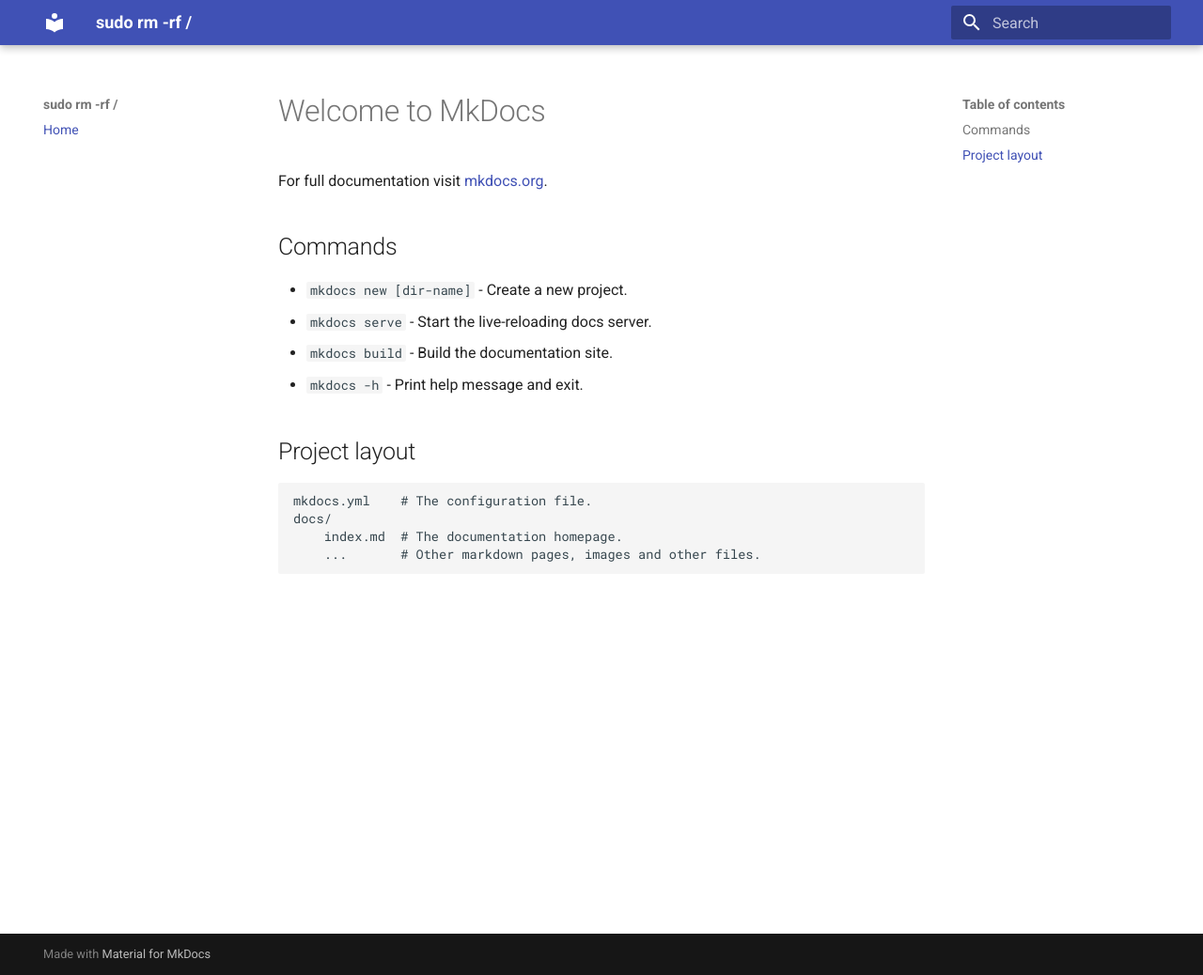
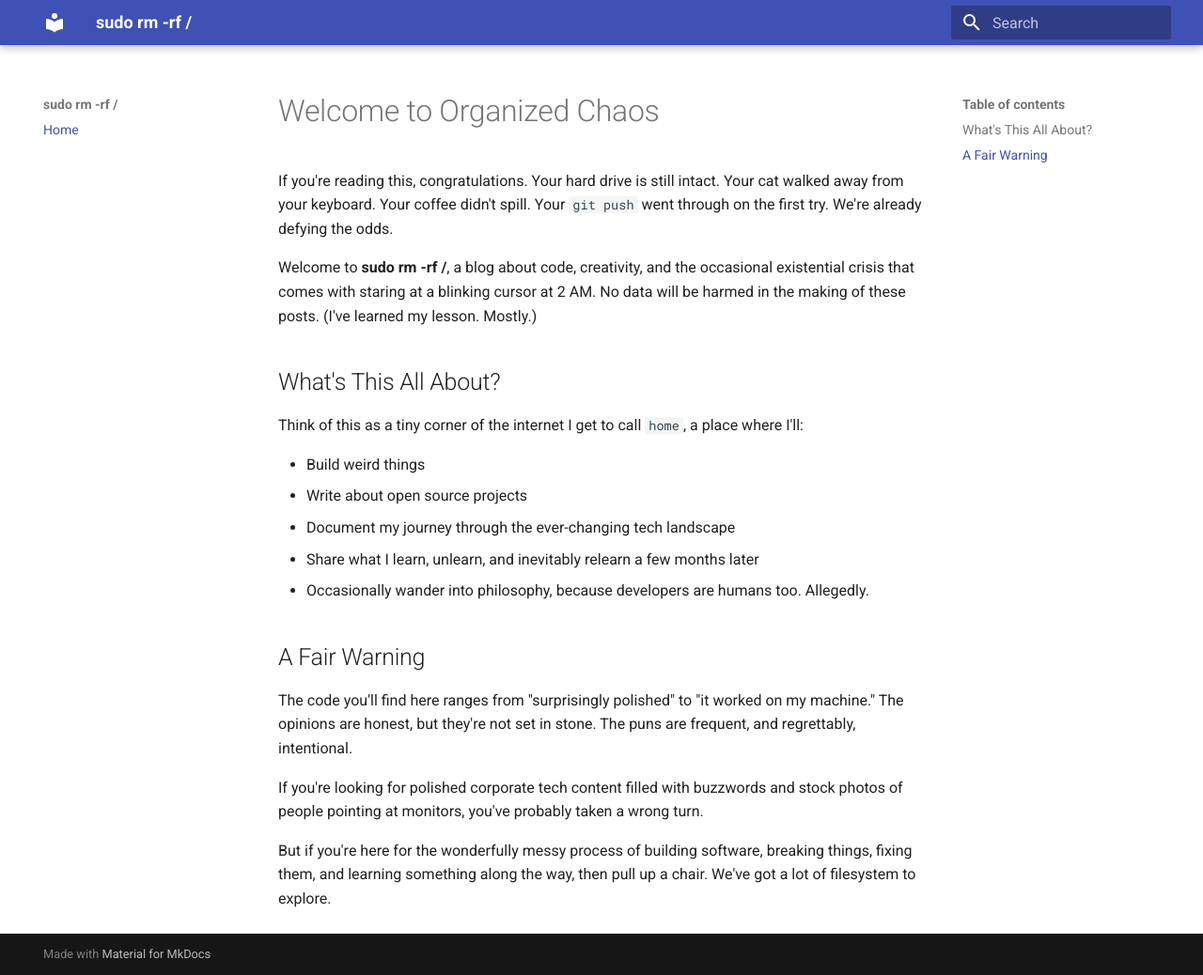
Before and after one commit to rajtilakjee/rajtilakjee.github.io, an MkDocs documentation site: the page built from docs/index.md, in a window 1280 px wide and 1038 px high. Shown: the whole window at 94% size. Built offline with MkDocs 1.6.1 and Material for MkDocs 9.7.7, drawn with Linux system fonts in a browser that asks for light colours.

Commit message:
Update index.md

```diff
--- a/docs/index.md
+++ b/docs/index.md
@@ -1,17 +1,23 @@
-# Welcome to MkDocs
+# Welcome to Organized Chaos
 
-For full documentation visit [mkdocs.org](https://www.mkdocs.org).
+If you're reading this, congratulations. Your hard drive is still intact. Your cat walked away from your keyboard. Your coffee didn't spill. Your `git push` went through on the first try. We're already defying the odds.
 
-## Commands
+Welcome to **sudo rm -rf /**, a blog about code, creativity, and the occasional existential crisis that comes with staring at a blinking cursor at 2 AM. No data will be harmed in the making of these posts. (I've learned my lesson. Mostly.)
 
-* `mkdocs new [dir-name]` - Create a new project.
-* `mkdocs serve` - Start the live-reloading docs server.
-* `mkdocs build` - Build the documentation site.
-* `mkdocs -h` - Print help message and exit.
+## What's This All About?
 
-## Project layout
+Think of this as a tiny corner of the internet I get to call `home`, a place where I'll:
 
-    mkdocs.yml    # The configuration file.
-    docs/
-        index.md  # The documentation homepage.
-        ...       # Other markdown pages, images and other files.
+* Build weird things
+* Write about open source projects
+* Document my journey through the ever-changing tech landscape
+* Share what I learn, unlearn, and inevitably relearn a few months later
+* Occasionally wander into philosophy, because developers are humans too. Allegedly.
+
+## A Fair Warning
+
+The code you'll find here ranges from "surprisingly polished" to "it worked on my machine." The opinions are honest, but they're not set in stone. The puns are frequent, and regrettably, intentional.
+
+If you're looking for polished corporate tech content filled with buzzwords and stock photos of people pointing at monitors, you've probably taken a wrong turn.
+
+But if you're here for the wonderfully messy process of building software, breaking things, fixing them, and learning something along the way, then pull up a chair. We've got a lot of filesystem to explore.
```
